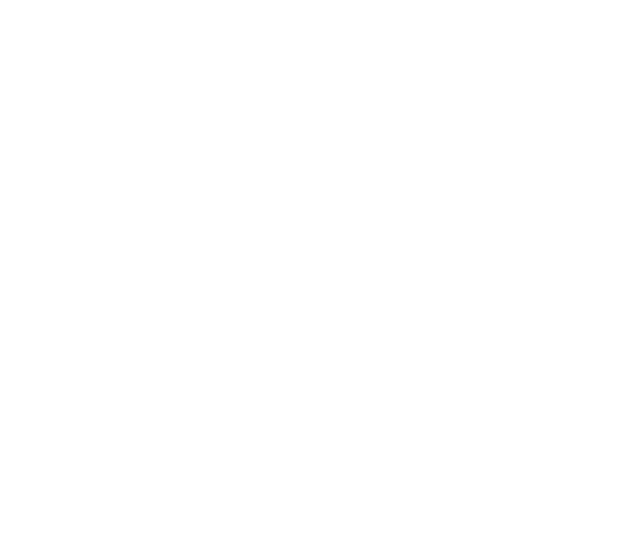
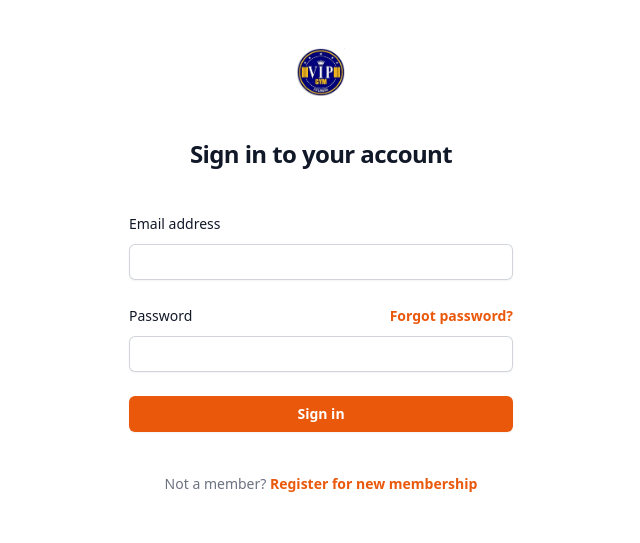
Before and after one commit to ByteCrackers/FitLinerPro, a PHP site: page / in a window 1280 px wide. Before the commit the part shown is empty. Shown: the top 543 px of the page, without its empty margins (319-959 px from the left). Run offline with PHP 8.4, Linux system fonts and the light colour scheme; some libraries are stand-ins or nearby versions.

Commit message:
login page

```diff
--- a/index.php
+++ b/index.php
@@ -9,5 +9,44 @@
 </head>
 <body>
 
+<div class="flex min-h-full flex-col justify-center px-6 py-12 lg:px-8">
+  <div class="sm:mx-auto sm:w-full sm:max-w-sm">
+    <img class="mx-auto h-12 w-auto" src="./assets/images/logo.png" alt="FitLiner Pro">
+    <h2 class="mt-10 text-center text-2xl font-bold leading-9 tracking-tight text-gray-900">Sign in to your account</h2>
+  </div>
+
+  <div class="mt-10 sm:mx-auto sm:w-full sm:max-w-sm">
+    <form class="space-y-6" action="#" method="POST">
+      <div>
+        <label for="email" class="block text-sm font-medium leading-6 text-gray-900">Email address</label>
+        <div class="mt-2">
+          <input id="email" name="email" type="email" autocomplete="email" required class="block w-full rounded-md border-0 py-1.5 text-gray-900 shadow-sm ring-1 ring-inset ring-gray-300 placeholder:text-gray-400 focus:ring-2 focus:ring-inset focus:ring-indigo-600 sm:text-sm sm:leading-6">
+        </div>
+      </div>
+
+      <div>
+        <div class="flex items-center justify-between">
+          <label for="password" class="block text-sm font-medium leading-6 text-gray-900">Password</label>
+          <div class="text-sm">
+            <a href="#" class="font-semibold text-orange-600 hover:text-orange-400">Forgot password?</a>
+          </div>
+        </div>
+        <div class="mt-2">
+          <input id="password" name="password" type="password" autocomplete="current-password" required class="block w-full rounded-md border-0 py-1.5 text-gray-900 shadow-sm ring-1 ring-inset ring-gray-300 placeholder:text-gray-400 focus:ring-2 focus:ring-inset focus:ring-indigo-600 sm:text-sm sm:leading-6">
+        </div>
+      </div>
+
+      <div>
+        <button type="submit" class="flex w-full justify-center rounded-md bg-orange-600 px-3 py-1.5 text-sm font-semibold leading-6 text-white shadow-sm hover:bg-orange-500 focus-visible:outline focus-visible:outline-2 focus-visible:outline-offset-2 focus-visible:outline-indigo-600">Sign in</button>
+      </div>
+    </form>
+
+    <p class="mt-10 text-center text-sm text-gray-500">
+      Not a member?
+      <a href="#" class="font-semibold leading-6 text-orange-600 hover:text-orange-400">Register for new membership</a>
+    </p>
+  </div>
+</div>
+
 </body>
 </html>
```
Also changed, not shown: assets/images/logo.png (added).
